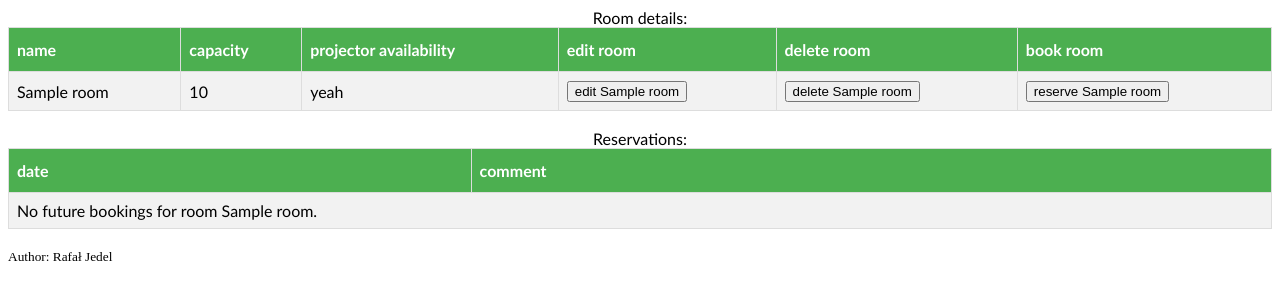
After one commit to rjedel/conference_room_reservation, a Django app: page /room/details/1/ in a window 1280 px wide. The commit adds this page. Shown: the top 300 px of the page. Run offline with Django 3.2, Linux system fonts and the light colour scheme; tables that the repository leaves empty hold one stand-in row (values such as "Sample post").

Commit message:
room details view

```diff
--- a/reservation/templates/reservation/base.html
+++ b/reservation/templates/reservation/base.html
@@ -91,7 +91,7 @@
 </head>
 <body>
 {% block content %} {% endblock %}
-<footer>
+<br><footer>
     <small>Author: Rafał Jedel</small>
 </footer>
 </body>
--- /dev/null
+++ b/reservation/templates/reservation/room_details.html
@@ -0,0 +1,45 @@
+{% extends "reservation/base.html" %}
+{% block title %} Rooms {% endblock %}
+{% block content %}
+    <table id="customers">
+    <caption>Room details:</caption>
+        <tr>
+            <th>name</th>
+            <th>capacity</th>
+            <th>projector availability</th>
+            <th>edit room</th>
+            <th>delete room</th>
+            <th>book room</th>
+        </tr>
+        <tr>
+            <td>{{ room.name }}</td>
+            <td>{{ room.capacity }}</td>
+            <td>{{ room.projector|yesno:"yeah,no,maybe" }}</td>
+            <td><a href="/room/modify/{{ room.pk }}/">
+                <button>edit {{ room.name }}</button>
+            </a></td>
+            <td><a href="/room/delete/{{ room.pk }}/">
+                <button>delete {{ room.name }}</button>
+            </a></td>
+            <td><a href="/room/reserve/{{ room.pk }}/">
+                <button>reserve {{ room.name }}</button>
+            </a></td>
+        </tr>
+    </table>
+    <br>
+    <table id="customers">
+        <caption>Reservations:</caption>
+        <tr>
+            <th>date</th>
+            <th>comment</th>
+        </tr>
+        {% for obj in reservations %}
+            <tr>
+                <td>{{ obj.date|date:"Y F j" }}</td>
+                <td>{{ obj.comment }}</td>
+            </tr>
+            {% empty %}
+            <tr><td colspan="2">No future bookings for room {{ room.name }}.</td></tr>
+        {% endfor %}
+    </table>
+{% endblock %}
--- a/reservation/templates/reservation/rooms.html
+++ b/reservation/templates/reservation/rooms.html
@@ -1,7 +1,7 @@
 {% extends "reservation/base.html" %}
 {% block title %} Rooms {% endblock %}
 {% block content %}
-    <table  id="customers">
+    <table id="customers">
         {% if rooms %}
             <tr>
                 <th>no.</th>
@@ -16,7 +16,7 @@
             {% for room in rooms %}
                 <tr>
                     <td>{{ forloop.counter }}</td>
-                    <td>{{ room.name }}</td>
+                    <td><a href="/room/details/{{ room.pk }}/">{{ room.name }}</a></td>
                     <td>{{ room.capacity }}</td>
                     <td>room availability</td>
                     <td>{{ room.projector|yesno:"yeah,no,maybe" }}</td>
--- a/reservation/urls.py
+++ b/reservation/urls.py
@@ -8,4 +8,5 @@ urlpatterns = [
     path('room/delete/<int:id>/', views.room_delete_by_id_view),
     path('room/modify/<int:id>/', views.room_modify_by_id_view),
     path('room/reserve/<int:id>/', views.room_reserve_by_id_view),
+    path('room/details/<int:id>/', views.room_details_view),
 ]
--- a/reservation/views.py
+++ b/reservation/views.py
@@ -105,10 +105,24 @@ def room_reserve_by_id_view(request, id):
                     'room': room,
                     'message': 'you can not reserve with a retrograde date'
                 })
-            if date_user in [_.date for _ in room.reservations.all()]:
+            if date_user in [_.date for _ in room.reservations.all() if _.date >= today]:
                 return render(request, 'reservation/room_reserve.html', context={
                     'room': room,
                     'message': f'on {date_user}, the room is already reserved'
                 })
             Reservation.objects.create(date=date_user, room=room, comment=comment)
             return redirect('/rooms/')
+
+
+def room_details_view(request, id):
+    today = datetime.now().date()
+
+    try:
+        room = Room.objects.get(pk=id)
+    except Room.DoesNotExist:
+        raise Http404
+    else:
+        return render(request, 'reservation/room_details.html', context={
+            'room': room,
+            'reservations': [_ for _ in room.reservations.order_by('date') if _.date >= today],
+        })
```
